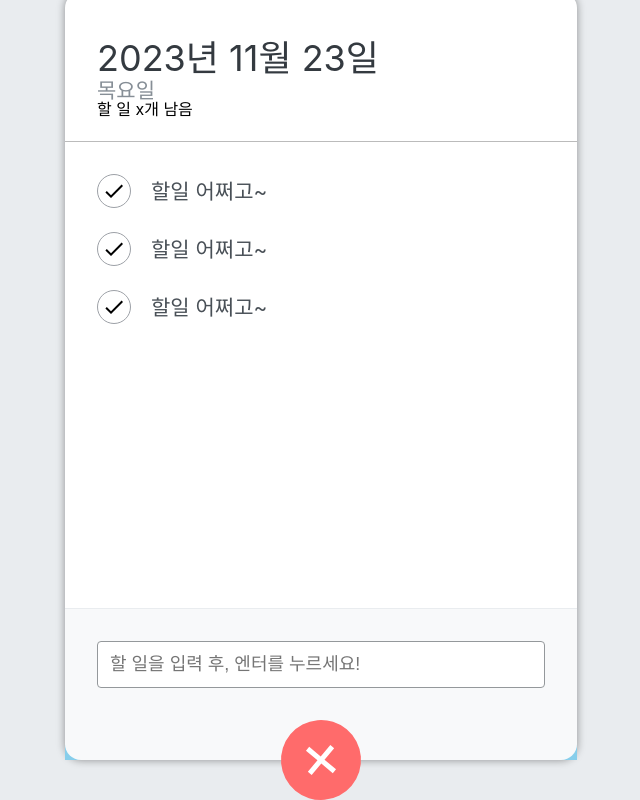
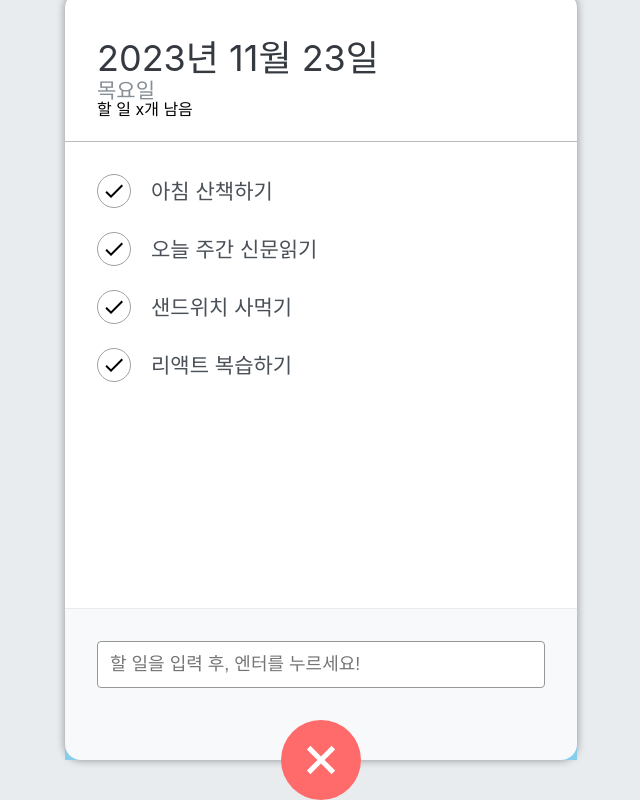
Before and after one commit to hydeandjek/react-todo-app, a React (Create React App) app: page / in a window 1280 px wide. Both pictures are taken after a click on the button 640 px from the left and 864 px from the top of the page. Shown: the part 104-904 px from the top of the page, without its empty margins (319-959 px from the left). Built offline with nearby package versions, Linux system fonts and the light colour scheme.

Commit message:
할일 추가 완료

```diff
--- a/src/components/TodoInput.js
+++ b/src/components/TodoInput.js
@@ -3,22 +3,47 @@
 import './scss/TodoInput.scss';
 import cn from 'classnames';
 
-const TodoInput = () => {
+const TodoInput = ({ addTodo }) => {
   // 입력창이 열리는 여부를 표현하는 상태값
   const [open, setOpen] = useState(false);
+
+  //할 일 입력창에 입력한 내용을 표현하는 상태값
+  const [todoText, setTodoText] = useState('');
 
   //+버튼 클릭시 이벤트
   const onToggle = () => {
     setOpen(!open);
   };
+
+  // input change 이벤트 핸들러
+  const todoChangeHandler = (e) => {
+    setTodoText(e.target.value);
+  };
+
+  // submit 이벤트 핸들러
+  const submitHandler = (e) => {
+    e.preventDefault(); // 태그의 기본 기능 제한(submit 막기)
+
+    // 부모 컴포넌트가 전달한 함수의 매개값으로 입력값 넘기기.
+    addTodo(todoText);
+
+    // 입력이 끝나면 입력창 비우기
+    setTodoText('');
+  };
+
   return (
     <>
       {open && (
         <div className='form-wrapper'>
-          <form className='insert-form'>
+          <form
+            className='insert-form'
+            onSubmit={submitHandler}
+          >
             <input
               type='text'
               placeholder='할 일을 입력 후, 엔터를 누르세요!'
+              onChange={todoChangeHandler}
+              value={todoText}
             />
           </form>
         </div>
--- a/src/components/TodoItem.js
+++ b/src/components/TodoItem.js
@@ -1,13 +1,13 @@
 import React from 'react';
 import { MdDelete, MdDone } from 'react-icons/md';
 import './scss/TodoItem.scss';
-const TodoItem = () => {
+const TodoItem = ({ item }) => {
   return (
     <li className='todo-list-item'>
       <div className='check-circle'>
         <MdDone />
       </div>
-      <span className='text'>할일 어쩌고~</span>
+      <span className='text'>{item.title}</span>
       <div className='remove'>
         <MdDelete />
       </div>
--- a/src/components/TodoMain.js
+++ b/src/components/TodoMain.js
@@ -2,12 +2,15 @@
 import TodoItem from './TodoItem';
 import './scss/TodoMain.scss';
 
-const TodoMain = () => {
+const TodoMain = ({ todoList }) => {
   return (
     <ul className='todo-list'>
-      <TodoItem />
-      <TodoItem />
-      <TodoItem />
+      {todoList.map((todo) => (
+        <TodoItem
+          key={todo.id}
+          item={todo}
+        />
+      ))}
     </ul>
   );
 };
--- a/src/components/TodoTemplate.js
+++ b/src/components/TodoTemplate.js
@@ -1,15 +1,71 @@
-import React from 'react';
+import React, { useState } from 'react';
 import TodoHeader from './TodoHeader';
 import TodoMain from './TodoMain';
 import TodoInput from './TodoInput';
 import './scss/TodoTemplate.scss';
 
 const TodoTemplate = () => {
+  // 서버에 할 일 목록(json)을 요청 fetch해서 받아와야함. -> 나중에 하자
+
+  // todos 배열을 상태관리
+  const [todos, setTodos] = useState([
+    {
+      id: 1,
+      title: '아침 산책하기',
+      done: true,
+    },
+    {
+      id: 2,
+      title: '오늘 주간 신문읽기',
+      done: true,
+    },
+    {
+      id: 3,
+      title: '샌드위치 사먹기',
+      done: false,
+    },
+    {
+      id: 4,
+      title: '리액트 복습하기',
+      done: false,
+    },
+  ]);
+
+  // id 값 시퀀스 함수(DB 연동시키면 필요없게됨.)
+  const makeNewId = () => {
+    if (todos.length === 0) return 1;
+    return todos[todos.length - 1].id + 1; // 맨 마지막 할일 객체의 id보다 하나 크게
+  };
+
+  /*
+    todoInput에게 todoText를 받아오는 함수
+    자식 컴포넌트가 부모 컴포넌트에게 데이터를 전달할 때는
+    일반적인 props 사용이 불가능.
+    부모 컴포넌트에서 함수를 선언(매개변수 꼭 선언) -> props로 함수를 전달
+    자식 컴포넌트에서 전달받은 함수를 호출하면서 매개값으로 데이터를 전달.
+  */
+  const addTodo = (todoText) => {
+    const newTodo = {
+      id: makeNewId(),
+      title: todoText,
+      done: false,
+    }; // fetch 를 이용하여 백엔드에 insert 요청 보내야햄.
+
+    // todos.push(newTodo); 작동하지 않음 -> useState 변수는 setter로 변경
+    // setTodos(newTodo); 작동하지 않음
+    // react의 상태변수는 불변성 (immutable) 을 가지기 때문에
+    // 기존 상태에서 변경은 불가능 -> 새로운 상태로 만들어서 변경해야 한다.
+
+    setTodos((oldTodos) => {
+      return [...oldTodos, newTodo];
+    });
+  };
+
   return (
     <div className='TodoTemplate'>
       <TodoHeader />
-      <TodoMain />
-      <TodoInput />
+      <TodoMain todoList={todos} />
+      <TodoInput addTodo={addTodo} />
     </div>
   );
 };
--- a/src/components/scss/TodoInput.scss
+++ b/src/components/scss/TodoInput.scss
@@ -43,7 +43,7 @@
       background: #fa5252;
     }
 
-    transform: translate(-50%, 50%) rotate(40deg);
+    transform: translate(-50%, 50%) rotate(45deg);
   }
 
   z-index: 5;
```
